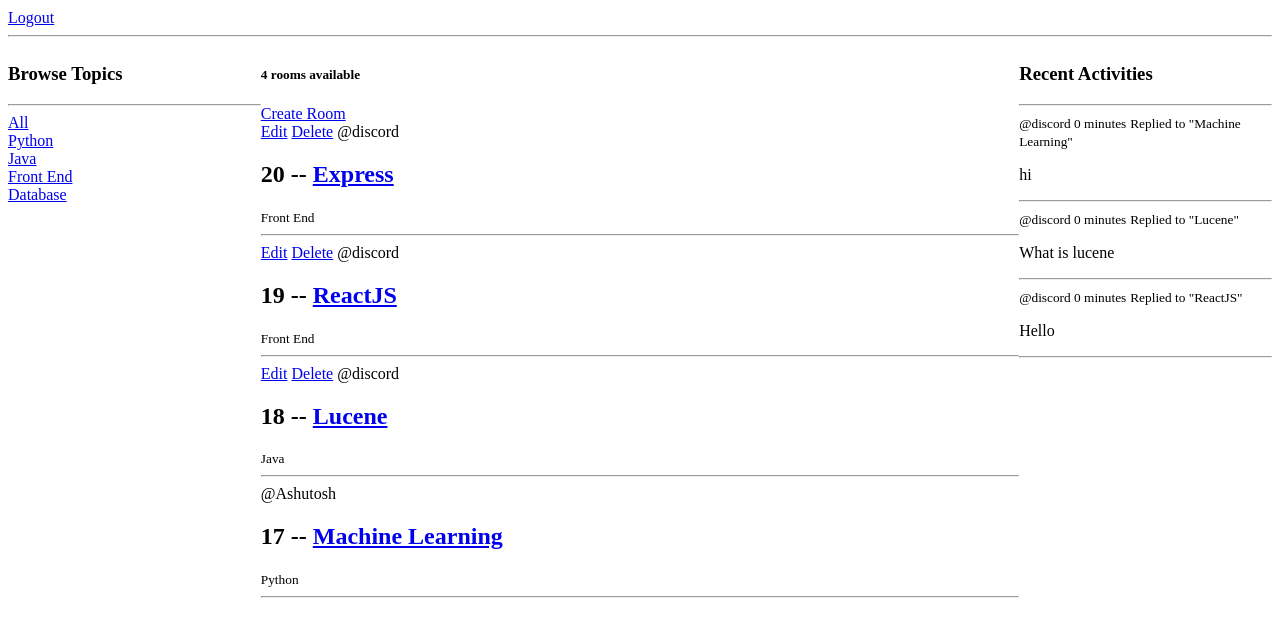
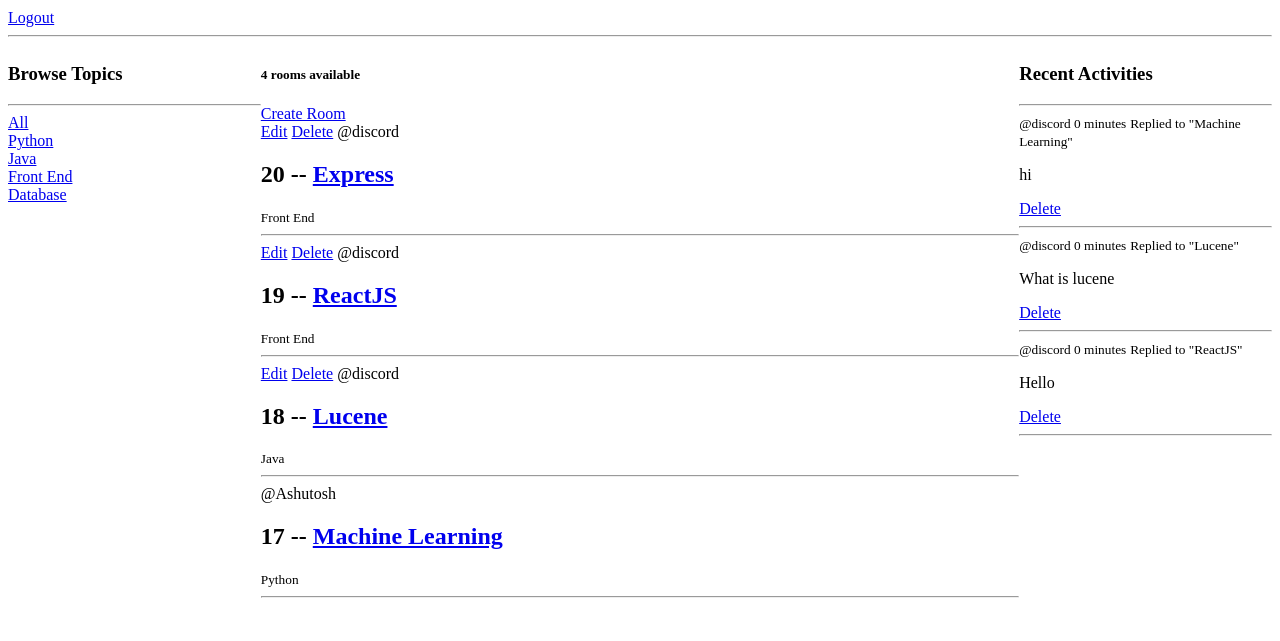
Before and after one commit to Ashutosh2302/Discord-Clone, a Django app: page / in a window 1280 px wide. Shown: the part 159-800 px from the top of the page. Run offline with Django 3.2, Linux system fonts and the light colour scheme; a user stored in the database is signed in; data comes from the database, SQL or seed files in the repository; both versions use the stored data as it was after the commit.

Commit message:
activity feed delete message functionality

```diff
--- a/base/templates/base/home.html
+++ b/base/templates/base/home.html
@@ -63,6 +63,10 @@
             <small>@{{message.user}}   {{message.created|timesince}}</small>
             <small>Replied to "{{message.room}}"</small>
             <p>{{message.body}}</p>
+
+            {% if request.user == message.user %}
+            <a href="{% url 'delete-message-home' message.id %}">Delete</a>
+            {% endif %}
             <hr>
 
         {% endfor %}
--- a/base/urls.py
+++ b/base/urls.py
@@ -11,4 +11,5 @@ urlpatterns = [
     path('update_room/<str:pk>/', views.update_room, name='update-room'),
     path('delete_room/<str:pk>/', views.delete_room, name='delete-room'),
     path('delete_message/<str:pk>/', views.delete_message, name='delete-message'),
+    path('delete_message_home/<str:pk>/', views.delete_message_home, name='delete-message-home'),
 ]
--- a/base/views.py
+++ b/base/views.py
@@ -63,7 +63,7 @@ def home(request):
     )
     topics = Topic.objects.all()
     room_count = rooms.count()
-    room_messages = Message.objects.all()
+    room_messages = Message.objects.filter(room__topic__name__icontains=q)
 
 
     context = {'rooms':rooms, 'topics': topics, 'room_count': room_count, 'room_messages': room_messages}
@@ -94,7 +94,6 @@ def create_room(request):
         form = RoomForm(request.POST)
         if form.is_valid():
             form.save()
-
             return redirect('home')
 
     context = {'form': form}
@@ -105,6 +104,7 @@ def create_room(request):
 def update_room(request, pk):
     room = Room.objects.get(id=pk)
     form = RoomForm(instance=room)
+
     if request.user != room.host:
         return HttpResponse("You don't have permissions to edit this room")
 
@@ -114,27 +114,8 @@ def update_room(request, pk):
             form.save()
             return redirect('home')
 
-
     context = {'form': form}
     return render(request, 'base/room_form.html', context)
-
-
-# @login_required(login_url='login')
-# def update_message(request, pk):
-#     room = Message.objects.get(id=pk)
-#     form = RoomForm(instance=room)
-#     if request.user != room.host:
-#         return HttpResponse("You don't have permissions to edit this room")
-
-#     if request.method == 'POST':
-#         form = RoomForm(request.POST, instance=room)
-#         if form.is_valid():
-#             form.save()
-#             return redirect('home')
-
-
-#     context = {'form': form}
-#     return render(request, 'base/room_form.html', context)
 
 
 @login_required(login_url='login')
@@ -160,3 +141,14 @@ def delete_message(request, pk):
         message.delete()
         return redirect('room', pk=message.room.id)
     return render(request, 'base/delete.html', {'room': message})
+
+@login_required(login_url='login')
+def delete_message_home(request, pk):
+    message = Message.objects.get(id=pk)
+    if request.user != message.user:
+        return HttpResponse("You don't have permissions to delete this room")
+
+    if request.method == 'POST':
+        message.delete()
+        return redirect('home')
+    return render(request, 'base/delete.html', {'room': message})
```
Also changed, not shown: db.sqlite3.
